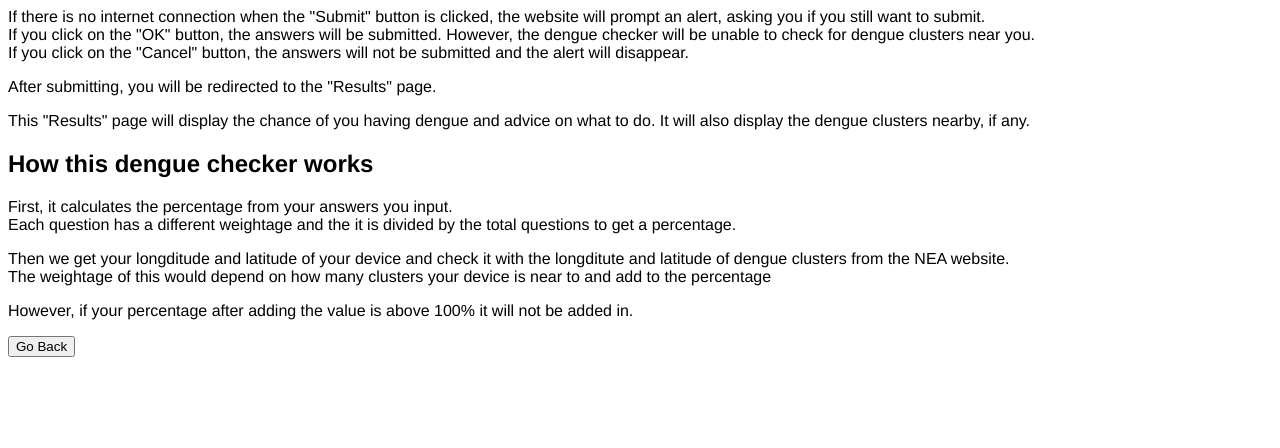
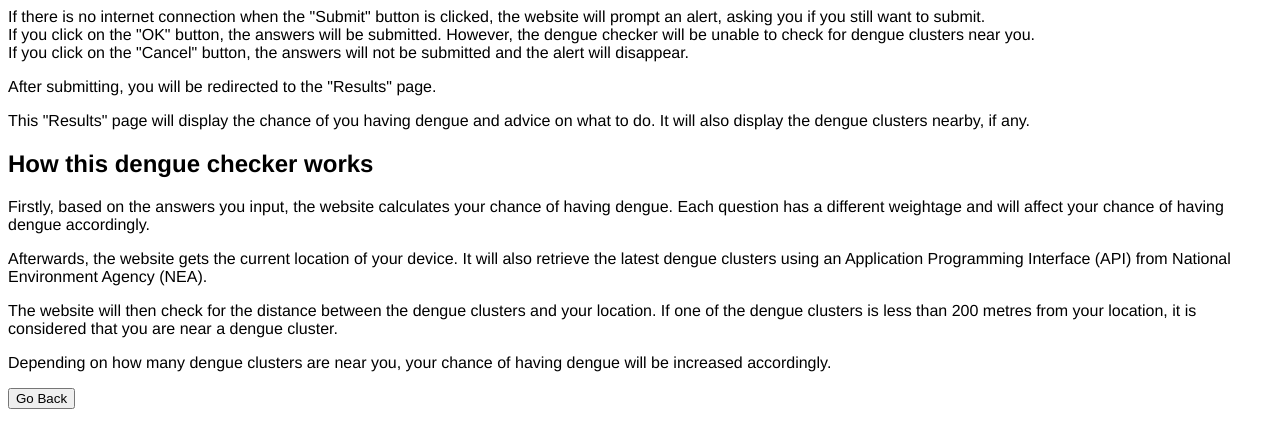
Before and after one commit to LimMengShin/dengue-checker, a Flask app: page /help in a window 1280 px wide. Shown: the part 240-688 px from the top of the page. Run offline with Flask 2, Linux system fonts and the light colour scheme.

Commit message:
Update help page

```diff
--- a/templates/help.html
+++ b/templates/help.html
@@ -11,6 +11,7 @@
 </head>
 <body>
     <h1>Help</h1>
+
     <h2>How to use this dengue checker</h2>
     <p>For each of the 14 questions, answer "Yes" or "No" by clicking on the radio button.</p>
     <p>After answering all the questions, click on the "Submit" button to submit your answers.</p>
@@ -18,10 +19,12 @@
     <p>If there is no internet connection when the "Submit" button is clicked, the website will prompt an alert, asking you if you still want to submit.<br>If you click on the "OK" button, the answers will be submitted. However, the dengue checker will be unable to check for dengue clusters near you.<br>If you click on the "Cancel" button, the answers will not be submitted and the alert will disappear.</p>
     <p>After submitting, you will be redirected to the "Results" page.</p>
     <p>This "Results" page will display the chance of you having dengue and advice on what to do. It will also display the dengue clusters nearby, if any.</p>
+
     <h2>How this dengue checker works</h2>
-    <p>First, it calculates the percentage from your answers you input.<br>Each question has a different weightage and the it is divided by the total questions to get a percentage.</p>
-    <p>Then we get your longditude and latitude of your device and check it with the longditute and latitude of dengue clusters from the NEA website.<br>The weightage of this would depend on how many clusters your device is near to and add to the percentage</p>
-    <p>However, if your percentage after adding the value is above 100% it will not be added in.</p>
+    <p>Firstly, based on the answers you input, the website calculates your chance of having dengue. Each question has a different weightage and will affect your chance of having dengue accordingly.</p>
+    <p>Afterwards, the website gets the current location of your device. It will also retrieve the latest dengue clusters using an Application Programming Interface (API) from National Environment Agency (NEA).</p>
+    <p>The website will then check for the distance between the dengue clusters and your location. If one of the dengue clusters is less than 200 metres from your location, it is considered that you are near a dengue cluster.</p>
+    <p>Depending on how many dengue clusters are near you, your chance of having dengue will be increased accordingly.</p>
 
     <button onclick='history.back()'>Go Back</button>
 </body>
```
